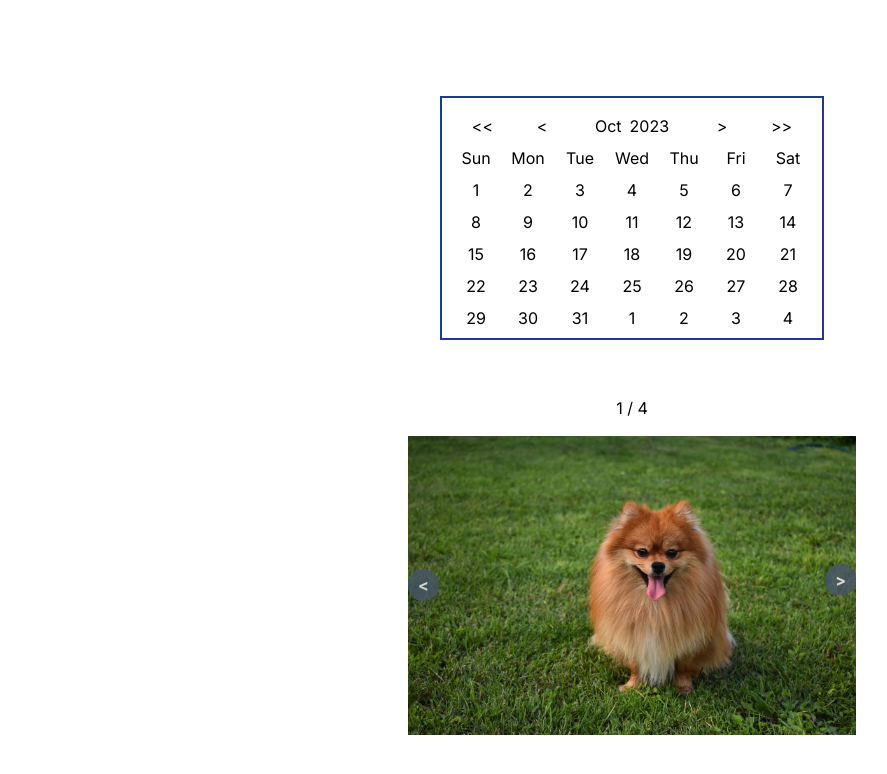
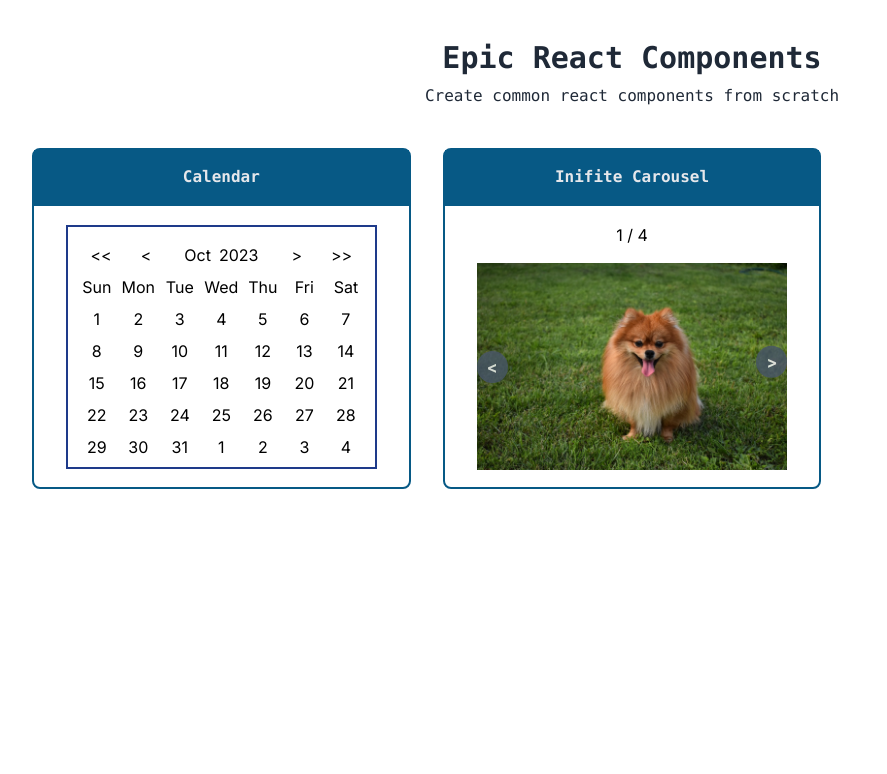
Before and after one commit to baskvava/react-epic, a Next.js app: page / in a window 1280 px wide. Shown: the top 774 px of the page, without its empty margins (8-895 px from the left). Built offline with nearby package versions, Linux system fonts and the light colour scheme.

Commit message:
add demo page

```diff
--- a/next.config.js
+++ b/next.config.js
@@ -1,4 +1,10 @@
 /** @type {import('next').NextConfig} */
-const nextConfig = {}
+const nextConfig = {
+  output: "export",
+  basePath: "/react-epic",
+  images: {
+    unoptimized: true,
+  },
+};
 
-module.exports = nextConfig
+module.exports = nextConfig;
--- a/package.json
+++ b/package.json
@@ -1,5 +1,5 @@
 {
-  "name": "my-calendar",
+  "name": "react-epic",
   "version": "0.1.0",
   "private": true,
   "scripts": {
--- a/src/app/conponents/calendar.tsx
+++ b/src/app/conponents/calendar.tsx
@@ -61,9 +61,6 @@ export default function Calendar() {
     day += 1;
   }
 
-  console.log({ currentMonth });
-  console.log({ currentYear });
-
   return (
     <>
       {/* calendar wrapper */}
--- a/src/app/conponents/carousel.tsx
+++ b/src/app/conponents/carousel.tsx
@@ -121,7 +121,7 @@ export default function Carousel() {
   return (
     <div className="flex flex-col justify-center items-center">
       {/* frame */}
-      <div className="py-4">
+      <div className="pb-4">
         {currIdx === -1 || (IMAGE_LENGTH + 1) * -1 === currIdx
           ? 1
           : currIdx === 0
--- a/src/app/page.tsx
+++ b/src/app/page.tsx
@@ -3,11 +3,35 @@ import Carousel from "./conponents/carousel";
 
 export default function Home() {
   return (
-    <main className="flex min-h-screen flex-col items-center justify-center gap-10 p-24">
-      {/* calendar */}
-      <Calendar />
-      {/* Carousel */}
-      <Carousel />
+    <main className="flex flex-col min-h-screen justify-start items-center gap-10 p-10">
+      <header className="flex flex-col justify-start items-center">
+        <h1 className="font-mono font-bold text-3xl text-gray-800 mb-2 w-fit">
+          Epic React Components
+        </h1>
+        <h5 className="font-mono text-gray-800">
+          Create common react components from scratch
+        </h5>
+      </header>
+      <section className="grid grid-cols-1 md:grid-cols-2 lg:grid-cols-3 gap-8 justify-items-center content-center">
+        {/* calendar */}
+        <div className="w-full border-2 border-sky-800 rounded-lg">
+          <h5 className="h-1/6 flex justify-center items-center border-b-2 border-sky-800 font-mono font-bold text-gray-200 bg-sky-800">
+            Calendar
+          </h5>
+          <div className="h-5/6 flex justify-center items-center p-8">
+            <Calendar />
+          </div>
+        </div>
+        {/* Carousel */}
+        <div className="w-full border-2 border-sky-800 rounded-lg">
+          <h5 className="h-1/6 flex justify-center items-center border-b-2 border-sky-800 font-mono font-bold text-gray-200 bg-sky-800">
+            Inifite Carousel
+          </h5>
+          <div className="h-5/6 flex justify-center items-center p-8">
+            <Carousel />
+          </div>
+        </div>
+      </section>
     </main>
   );
 }
```
Also changed, not shown: 1 other file (tests, documents, lock files or other folders).
